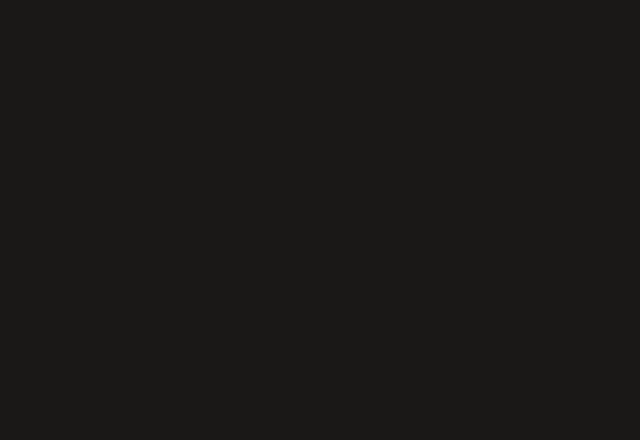
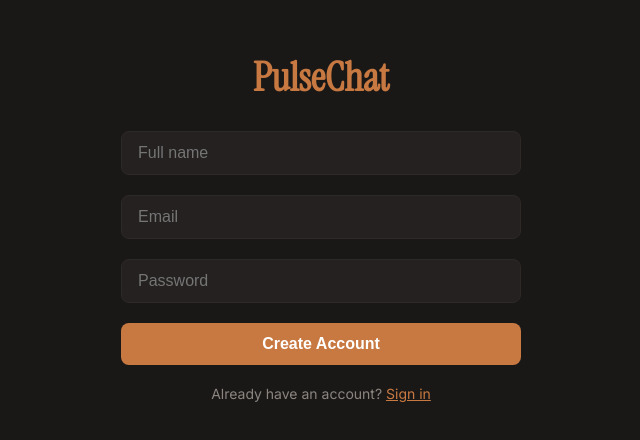
Before and after one commit to AyomideKayode/PulseChat, a React (Vite) app in the folder client/: page /signup in a window 1280 px wide. Shown: the part 174-614 px from the top of the page, without its empty margins (319-959 px from the left). Built offline with nearby package versions, Linux system fonts and the light colour scheme; no server answers.

Commit message:
feat(client): add auth context, login/signup page, and protected route

```diff
--- a/client/src/components/ProtectedRoute.tsx
+++ b/client/src/components/ProtectedRoute.tsx
@@ -1,5 +1,38 @@
+import { Navigate } from 'react-router-dom';
+import { useAuth } from '../contexts/AuthContext';
 import type { ReactNode } from 'react';
 
 export default function ProtectedRoute({ children }: { children: ReactNode }) {
+  const { user, loading } = useAuth();
+
+  if (loading) {
+    return (
+      <div
+        style={{
+          height: '100%',
+          display: 'flex',
+          alignItems: 'center',
+          justifyContent: 'center',
+          background: 'var(--surface)',
+        }}
+      >
+        <h1
+          style={{
+            fontFamily: "'Instrument Serif', serif",
+            fontSize: '2rem',
+            color: 'var(--accent)',
+            opacity: 0.6,
+            animation: 'pulse 1.5s ease-in-out infinite',
+          }}
+        >
+          PulseChat
+        </h1>
+        <style>{`@keyframes pulse { 0%, 100% { opacity: 0.6; } 50% { opacity: 1; } }`}</style>
+      </div>
+    );
+  }
+
+  if (!user) return <Navigate to="/login" replace />;
+
   return <>{children}</>;
 }
--- a/client/src/contexts/AuthContext.tsx
+++ b/client/src/contexts/AuthContext.tsx
@@ -1,12 +1,58 @@
-import { createContext, useContext } from 'react';
+import { createContext, useContext, useState, useEffect, useCallback, type ReactNode } from 'react';
+import { api } from '../services/api';
+import type { IUser, LoginPayload, SignupPayload } from '../types/auth.types';
 
-const AuthContext = createContext<{ user: null; loading: boolean } | null>(null);
-
-export function AuthProvider({ children }: { children: React.ReactNode }) {
-  return <AuthContext.Provider value={{ user: null, loading: true }}>{children}</AuthContext.Provider>;
+interface AuthContextValue {
+  user: IUser | null;
+  loading: boolean;
+  login: (payload: LoginPayload) => Promise<void>;
+  signup: (payload: SignupPayload) => Promise<void>;
+  logout: () => Promise<void>;
+  updateProfile: (data: FormData) => Promise<void>;
 }
 
-export function useAuth() {
+const AuthContext = createContext<AuthContextValue | null>(null);
+
+export function AuthProvider({ children }: { children: ReactNode }) {
+  const [user, setUser] = useState<IUser | null>(null);
+  const [loading, setLoading] = useState(true);
+
+  useEffect(() => {
+    api
+      .get<IUser>('/auth/check')
+      .then(setUser)
+      .catch(() => setUser(null))
+      .finally(() => setLoading(false));
+  }, []);
+
+  const login = useCallback(async (payload: LoginPayload) => {
+    const u = await api.post<IUser>('/auth/login', payload);
+    setUser(u);
+  }, []);
+
+  const signup = useCallback(async (payload: SignupPayload) => {
+    const u = await api.post<IUser>('/auth/signup', payload);
+    setUser(u);
+  }, []);
+
+  const logout = useCallback(async () => {
+    await api.post('/auth/logout');
+    setUser(null);
+  }, []);
+
+  const updateProfile = useCallback(async (data: FormData) => {
+    const u = await api.upload<IUser>('/auth/update-profile', data);
+    setUser(u);
+  }, []);
+
+  return (
+    <AuthContext.Provider value={{ user, loading, login, signup, logout, updateProfile }}>
+      {children}
+    </AuthContext.Provider>
+  );
+}
+
+export function useAuth(): AuthContextValue {
   const ctx = useContext(AuthContext);
   if (!ctx) throw new Error('useAuth must be used within AuthProvider');
   return ctx;
--- a/client/src/pages/AuthPage.tsx
+++ b/client/src/pages/AuthPage.tsx
@@ -1,3 +1,138 @@
+import { useState, type FormEvent } from 'react';
+import { useNavigate, useLocation, Link } from 'react-router-dom';
+import { useAuth } from '../contexts/AuthContext';
+
 export default function AuthPage() {
-  return null;
+  const isLogin = useLocation().pathname === '/login';
+  const { login, signup } = useAuth();
+  const navigate = useNavigate();
+  const [fullName, setFullName] = useState('');
+  const [email, setEmail] = useState('');
+  const [password, setPassword] = useState('');
+  const [error, setError] = useState('');
+  const [submitting, setSubmitting] = useState(false);
+
+  async function handleSubmit(e: FormEvent) {
+    e.preventDefault();
+    setError('');
+    setSubmitting(true);
+    try {
+      if (isLogin) {
+        await login({ email, password });
+      } else {
+        await signup({ fullName, email, password });
+      }
+      navigate('/');
+    } catch (err) {
+      setError(err instanceof Error ? err.message : 'Something went wrong');
+    } finally {
+      setSubmitting(false);
+    }
+  }
+
+  return (
+    <div
+      style={{
+        display: 'flex',
+        alignItems: 'center',
+        justifyContent: 'center',
+        height: '100%',
+        padding: '24px',
+        background: 'var(--surface)',
+      }}
+    >
+      <form
+        onSubmit={handleSubmit}
+        style={{
+          width: '100%',
+          maxWidth: '400px',
+          display: 'flex',
+          flexDirection: 'column',
+          gap: '20px',
+        }}
+      >
+        <h1
+          style={{
+            fontFamily: "'Instrument Serif', serif",
+            fontSize: '2.5rem',
+            color: 'var(--accent)',
+            textAlign: 'center',
+            marginBottom: '8px',
+          }}
+        >
+          PulseChat
+        </h1>
+        {!isLogin && (
+          <input
+            value={fullName}
+            onChange={(e) => setFullName(e.target.value)}
+            placeholder="Full name"
+            required
+            style={{
+              padding: '12px 16px',
+              borderRadius: '8px',
+              border: '1px solid var(--border)',
+              background: 'var(--card)',
+              color: 'var(--text-primary)',
+              fontSize: '1rem',
+            }}
+          />
+        )}
+        <input
+          type="email"
+          value={email}
+          onChange={(e) => setEmail(e.target.value)}
+          placeholder="Email"
+          required
+          style={{
+            padding: '12px 16px',
+            borderRadius: '8px',
+            border: '1px solid var(--border)',
+            background: 'var(--card)',
+            color: 'var(--text-primary)',
+            fontSize: '1rem',
+          }}
+        />
+        <input
+          type="password"
+          value={password}
+          onChange={(e) => setPassword(e.target.value)}
+          placeholder="Password"
+          required
+          minLength={8}
+          style={{
+            padding: '12px 16px',
+            borderRadius: '8px',
+            border: '1px solid var(--border)',
+            background: 'var(--card)',
+            color: 'var(--text-primary)',
+            fontSize: '1rem',
+          }}
+        />
+        {error && <p style={{ color: '#E74C3C', fontSize: '0.875rem' }}>{error}</p>}
+        <button
+          type="submit"
+          disabled={submitting}
+          style={{
+            padding: '12px',
+            borderRadius: '8px',
+            border: 'none',
+            background: submitting ? 'var(--text-secondary)' : 'var(--accent)',
+            color: '#fff',
+            fontSize: '1rem',
+            fontWeight: 600,
+            cursor: submitting ? 'not-allowed' : 'pointer',
+          }}
+        >
+          {submitting ? 'Please wait...' : isLogin ? 'Sign In' : 'Create Account'}
+        </button>
+        <p style={{ textAlign: 'center', color: 'var(--text-secondary)', fontSize: '0.875rem' }}>
+          {isLogin ? "Don't have an account?" : 'Already have an account?'}{' '}
+          <Link to={isLogin ? '/signup' : '/login'} style={{ color: 'var(--accent)' }}>
+            {isLogin ? 'Sign up' : 'Sign in'}
+          </Link>
+        </p>
+      </form>
+    </div>
+  );
 }
```
